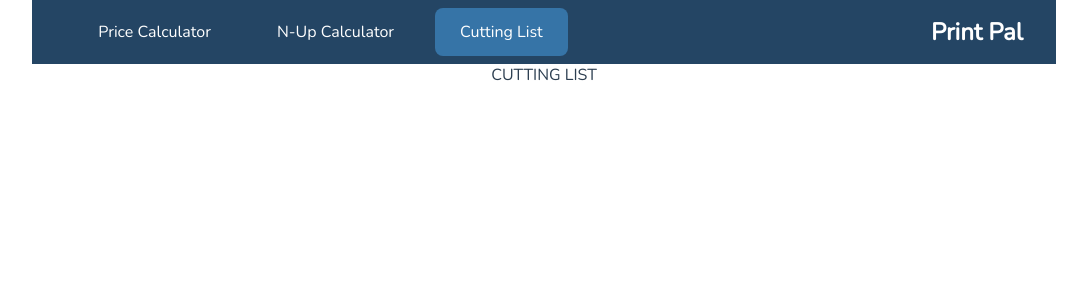
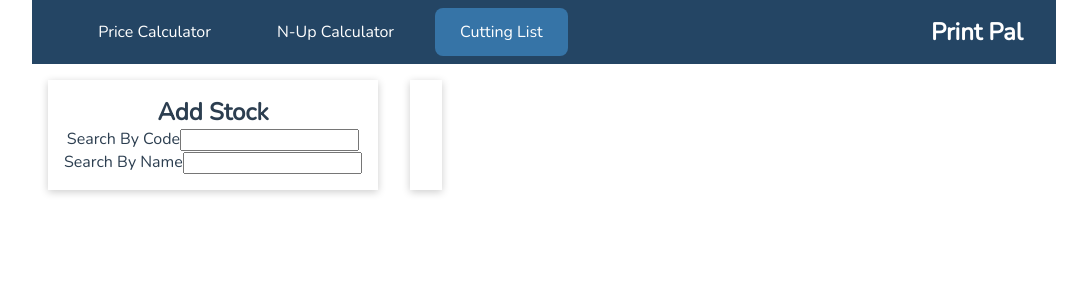
Before and after one commit to jensadria/print-pal, a Vue app: page /cuttinglist in a window 1280 px wide. Shown: the top 300 px of the page, without its empty margins (96-1183 px from the left). Built offline with nearby package versions, Linux system fonts and the light colour scheme.

Commit message:
initial cutting list code

```diff
--- a/src/components/nup/NupFormCalc.vue
+++ b/src/components/nup/NupFormCalc.vue
@@ -253,8 +253,9 @@ export default {
 } */
 .container {
   display: flex;
-  flex-basis: auto;
-  flex-grow: 1;
+  /* flex-basis: auto; */
+  /* flex-grow: 1; */
+  width: 100%;
 }
 
 .container > div {
--- a/src/pages/CuttingList.vue
+++ b/src/pages/CuttingList.vue
@@ -1,9 +1,46 @@
 <template>
-  CUTTING LIST
+  <div class="container">
+    <base-card>
+      <div class="new-product">
+        <h2>Add Stock</h2>
+        <form action="submit">
+          <div>
+            <label for="code-search">Search By Code</label>
+            <input type="search" name="code-search" id="code-search" />
+          </div>
+          <div>
+            <label for="name-search">Search By Name</label>
+            <input type="search" name="name-search" id="name-search" />
+          </div>
+        </form>
+      </div>
+    </base-card>
+    <base-card> </base-card>
+  </div>
 </template>
 
 <script>
-export default {};
+export default {
+  data() {
+    return {
+      type: [],
+    };
+  },
+};
 </script>
 
-<style></style>
+<style scoped>
+/* * {
+  border: 0.1px dotted red;
+} */
+.container {
+  display: flex;
+  width: 100%;
+}
+
+.radio-toolbar input[type='radio'] {
+  opacity: 0;
+  position: fixed;
+  width: 0;
+}
+</style>
```
